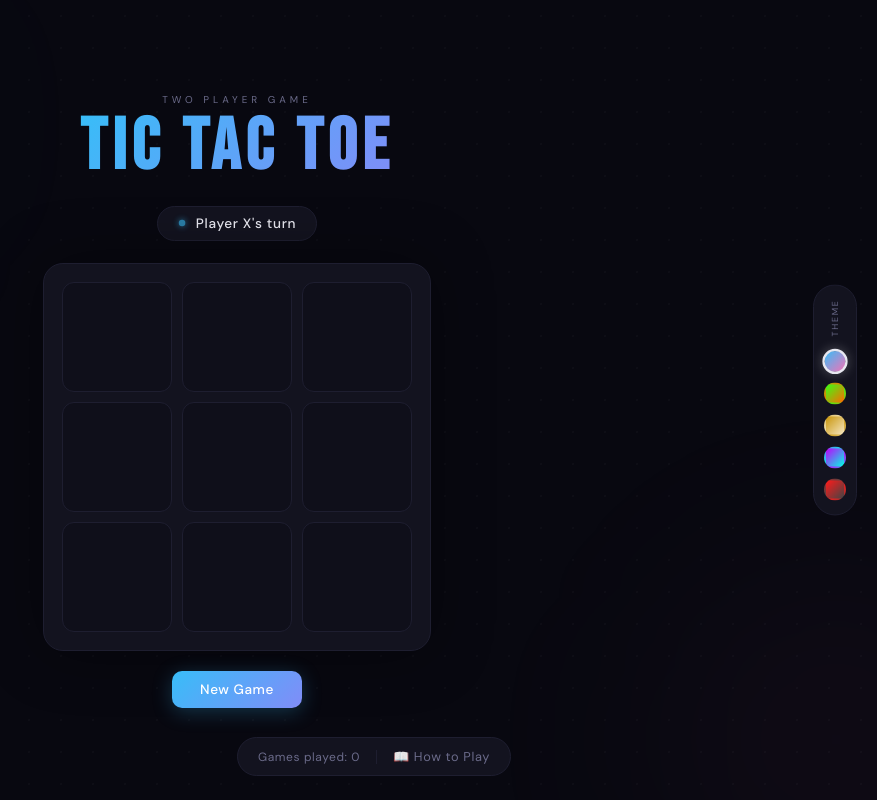
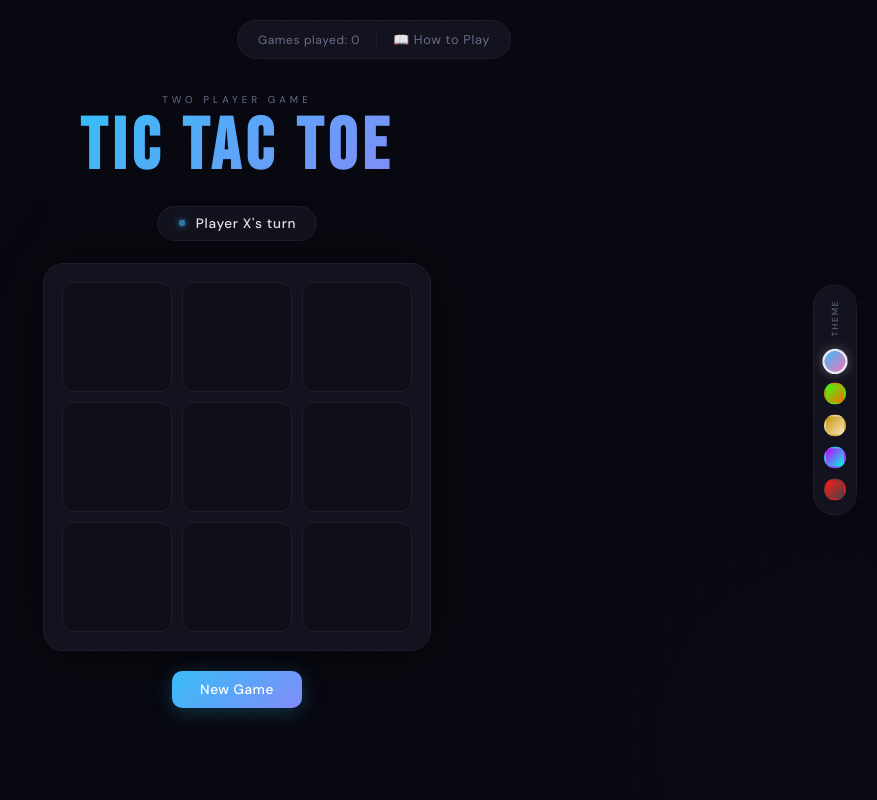
Before and after one commit to Charmeer/Tictactoe-web, a Flask app: page / in a window 1280 px wide. Shown: the whole page, without its empty margins (403-1280 px from the left). Run offline with Flask 3, Linux system fonts and the light colour scheme.

Commit message:
move meta bar to top center

```diff
--- a/templates/index.html
+++ b/templates/index.html
@@ -256,7 +256,7 @@
 
         .meta {
             position: fixed;
-            bottom: 24px;
+            top: 20px;
             left: 50%;
             transform: translateX(-50%);
             display: flex;
@@ -269,7 +269,7 @@
             padding: 10px 20px;
             z-index: 100;
             transition: background 0.4s, border-color 0.4s;
-            animation: slideUp 0.6s 0.4s cubic-bezier(0.16,1,0.3,1) both;
+            animation: slideDown 0.6s 0.4s cubic-bezier(0.16,1,0.3,1) both;
         }
         #counter {
             font-size: 0.75rem;
```
